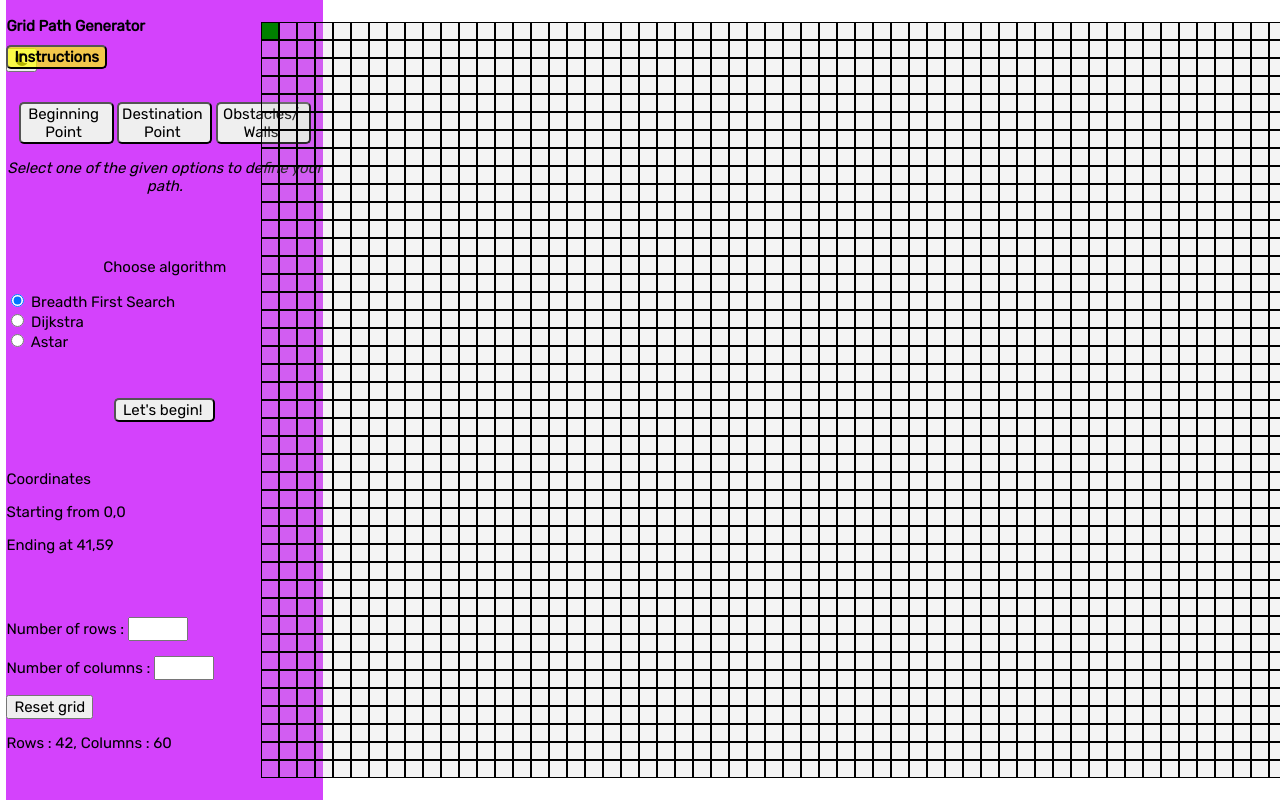
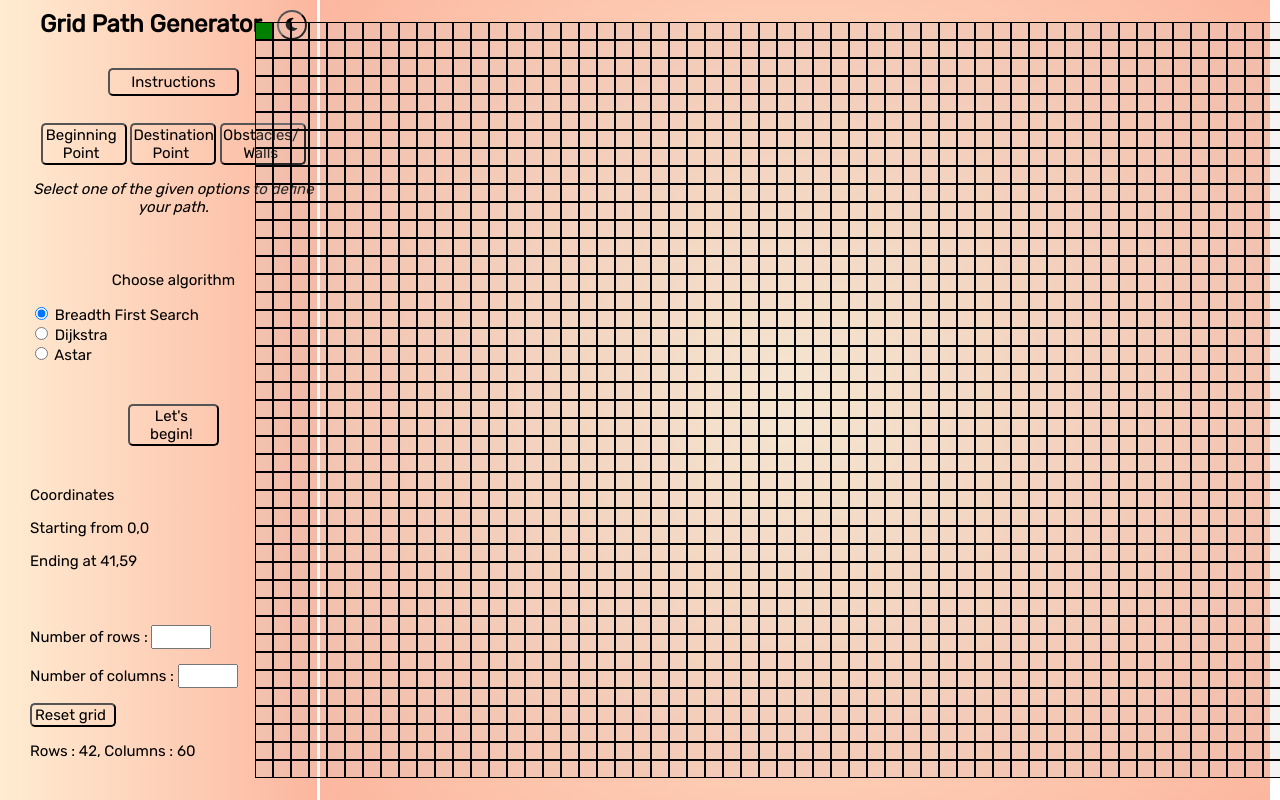
Before and after one commit to hardikkumar601/Grid_path_finder, a plain HTML site: page index.html in a window 1280 px wide. Shown: the top 800 px of the page. Drawn offline with Linux system fonts and the light colour scheme.

Commit message:
Update grid style.css

```diff
--- a/grid style.css
+++ b/grid style.css
@@ -14,30 +14,88 @@ body {
     grid-gap: 0.2em;
 }
 body {
-  	margin: 0 auto;
+  	margin: 0 0;
  	max-width: 99vw;
 }
+body.dark-mode {
+    background-color: #121212;
+    color: #ffffff;
+}
+
+
 main {
-	background: rgb(255,255,255);
+	/* background: rgb(255,255,255); */
+	background: radial-gradient(circle, #ffecd2, #fcb69f);
   	display: flex;
   	align-items: center;
 	justify-content: center;
+	margin: 0;
 }
 aside {
-	background:  #d442fc;
+	/* background:  #90f3f1; */
+	background: linear-gradient(to right, #ffecd2, #fcb69f);
 	color: rgb(0, 0, 0);
   	display: grid;
 	align-items: top;
 	grid-template-rows : 5vh;
 	justify-content: center;
-    padding-top : 5px;
 }
+.heading{
+	display: flex;
+	flex-direction: row;
+	justify-content: space-between;
+	padding: 10px;
+}
+
+.heading h1{
+	font-size: x-large;
+	margin-top:0;
+}
+
+#theme1 {
+    margin-left: 0;
+    padding-left: 2rem;
+}
+#theme2{
+	margin-top: 1rem;
+	margin-bottom: 1rem;
+	display: flex;
+	justify-content: center;
+	align-items: center;
+}
+#theme-toggle{
+	background-color: transparent;
+	cursor: pointer;
+	border-radius: 50%;
+    width: 2rem;
+    height: 2rem;
+}
+
 #Instructions{
-	background: rgba(255,255,0,0.7);
+	background-color: transparent;
 	border-radius: 5px;
-	font-weight: bold;
+	padding: 0.2rem 1.4rem;
 }
-.Button{
+#Instructions:hover,
+.Button:hover,
+.control_button:hover,
+.gid_button:hover {
+    cursor: pointer;
+	box-shadow: 0px 1px 5px black;
+	margin-bottom: 5px;
+}
+#Instructions:hover,
+.Button:hover,
+.control_button:hover,
+.gid_button:click {
+    cursor: pointer;
+	box-shadow: 0px 1px 5px black;
+	margin-bottom: 5px;
+}
+.Button,
+.gid_button
+{
+	background-color: transparent;
 	display: inline-block;
 	border-radius: 5px;
 	width: 30%;
@@ -54,6 +112,16 @@ aside {
 	border-spacing: 20px;
 	text-align: center;
 }
+.Button,
+.control_button {
+	background-color: transparent;
+    transition: background-color 0.3s ease, color 0.3s ease;
+}
+
+#resetGrid{
+	background-color: transparent;
+}
+
 .box {
 	border : 1px solid black ;
 	padding : 1vmin 1vmin ;
```
